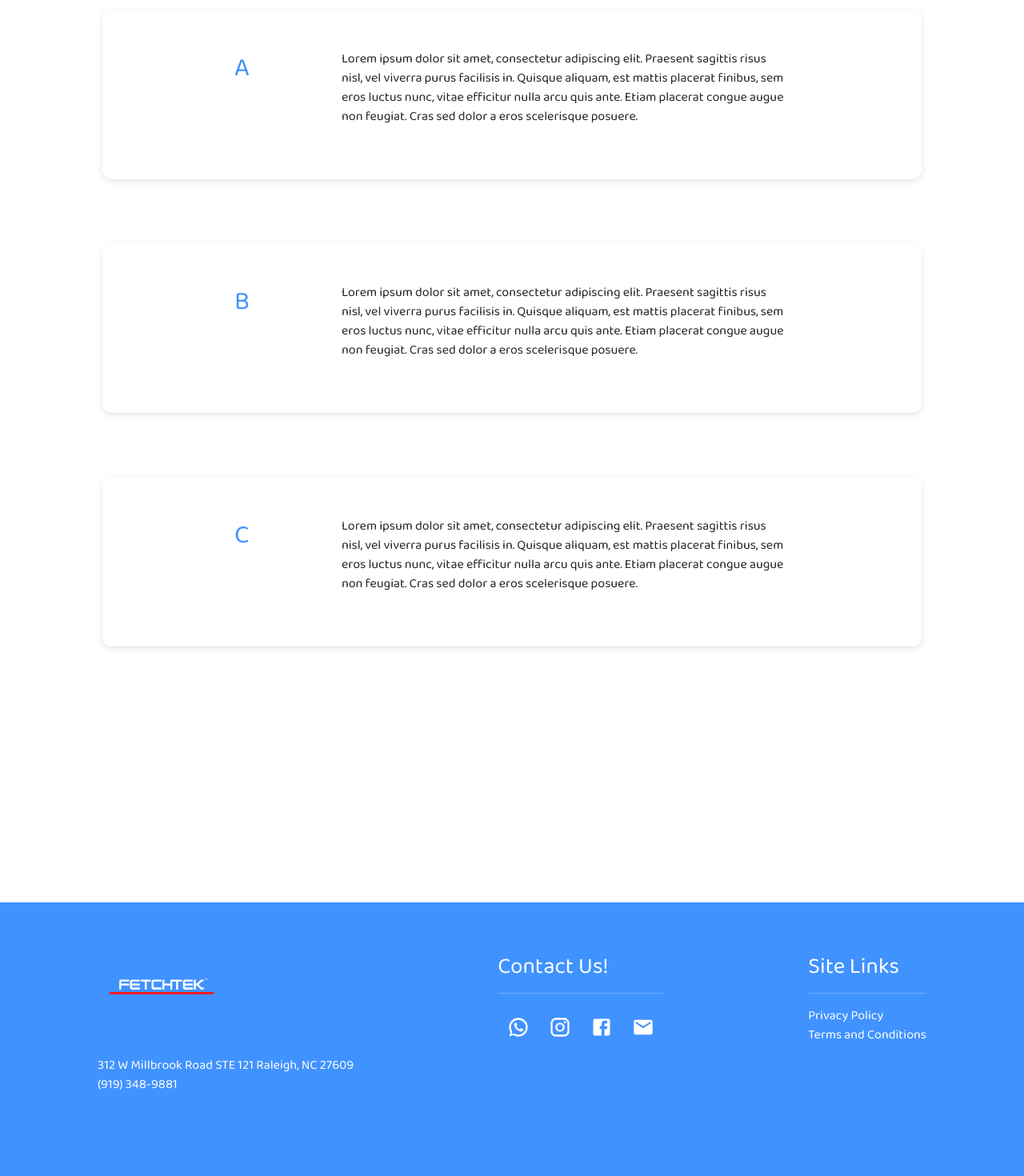
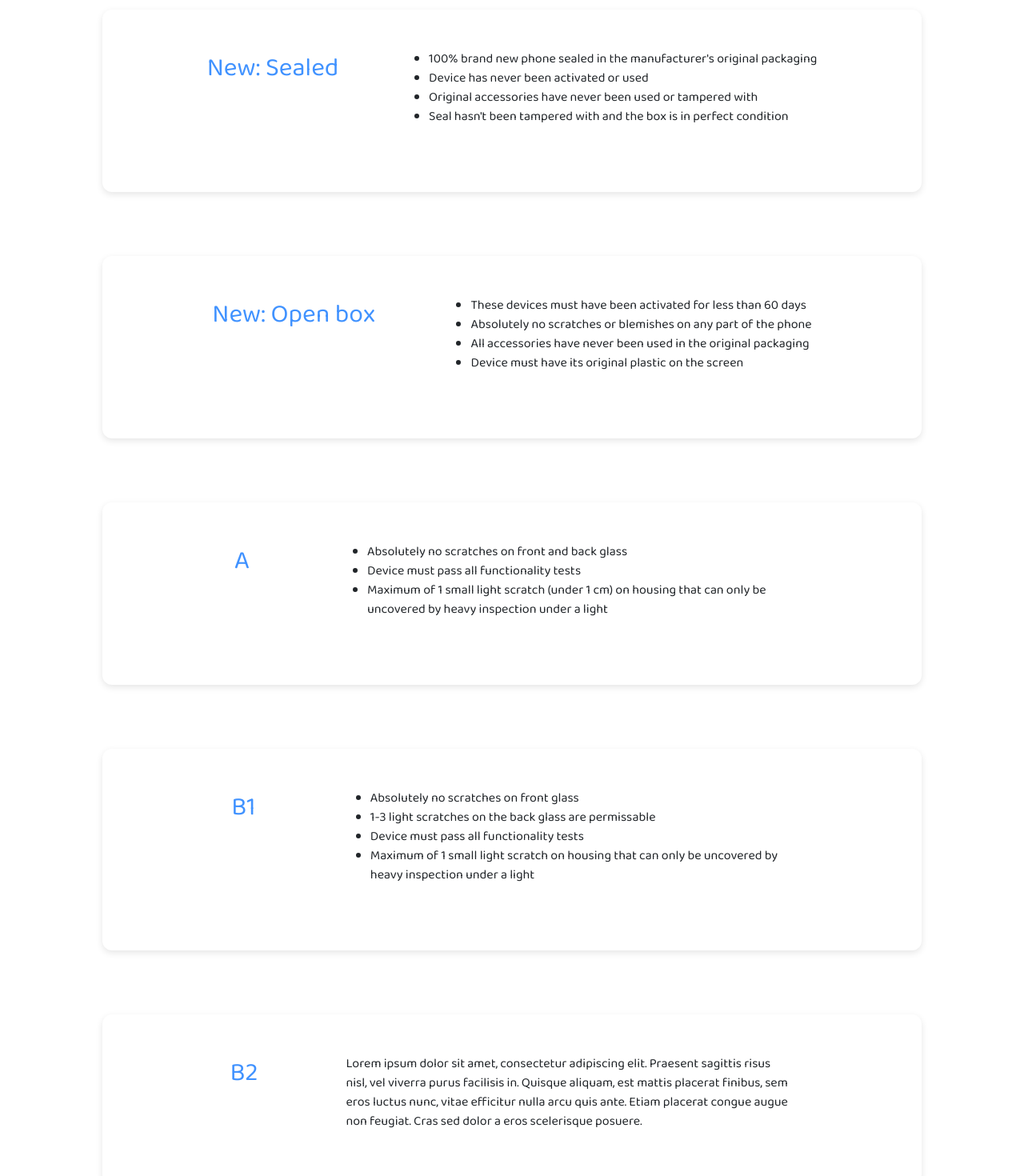
Before and after one commit to jaewonjung297/fetchtek-0.1.0, a React (Create React App) app in the folder frontend/: page /grading in a window 1280 px wide. Shown: the part 760-2230 px from the top of the page at 80% size. Built offline with nearby package versions, Linux system fonts and the light colour scheme.

Commit message:
made changes to grading

```diff
--- a/frontend/src/pages/Grading.js
+++ b/frontend/src/pages/Grading.js
@@ -62,7 +62,7 @@ export default function Grading() {
                     With FetchTek, you are guarnteed quality.
                     Our experts thoroughly inspect each product,
                     evaluating its physical condition, functionality,
-                    and overall quality. These grading standards will determine
+                    and overall quality. These grading standards determine
                     the value of your electronics.
                 </p>
                 <div className='button_small'>
@@ -78,16 +78,51 @@ export default function Grading() {
         </div>
         <div className = 'grading-container'>
             <div className = 'grade'>
-                <p className = 'grade-grade'>A</p>
-                <p className = 'grade-text'>Lorem ipsum dolor sit amet, consectetur adipiscing elit.
-                    Praesent sagittis risus nisl, vel viverra purus facilisis in.
-                    Quisque aliquam, est mattis placerat finibus, sem eros luctus nunc,
-                    vitae efficitur nulla arcu quis ante. Etiam placerat congue augue non
-                    feugiat. Cras sed dolor a eros scelerisque posuere.
+                <p className = 'grade-grade'>New: Sealed</p>
+                <p className = 'grade-text'>
+                <ul>
+                <li>100% brand new phone sealed in the manufacturer's original packaging</li>
+                <li>Device has never been activated or used</li>
+                <li>Original accessories have never been used or tampered with</li>
+                <li>Seal hasn't been tampered with and the box is in perfect condition</li>
+                </ul>
+                </p>
+            </div>
+        </div>
+            <div className = 'grade'>
+                <p className = 'grade-grade'>New: Open box</p>
+                <p className = 'grade-text'>
+                <ul>
+                <li>These devices must have been activated for less than 60 days</li>
+                <li>Absolutely no scratches or blemishes on any part of the phone</li>
+                <li>All accessories have never been used in the original packaging</li>
+                <li>Device must have its original plastic on the screen</li>
+                </ul>
                 </p>
             </div>
             <div className = 'grade'>
-                <p className = 'grade-grade'>B</p>
+                <p className = 'grade-grade'>A</p>
+                <p className = 'grade-text'>
+                <ul>
+                <li>Absolutely no scratches on front and back glass</li>
+                <li>Device must pass all functionality tests</li>
+                <li>Maximum of 1 small light scratch (under 1 cm) on housing that can only be uncovered by heavy inspection under a light</li>
+                </ul>
+                </p>
+            </div>
+            <div className = 'grade'>
+                <p className = 'grade-grade'>B1</p>
+                <p className = 'grade-text'>
+                <ul>
+                <li>Absolutely no scratches on front glass</li>
+                <li>1-3 light scratches on the back glass are permissable </li>
+                <li>Device must pass all functionality tests</li>
+                <li>Maximum of 1 small light scratch on housing that can only be uncovered by heavy inspection under a light</li>
+                </ul>
+                </p>
+            </div>
+            <div className = 'grade'>
+                <p className = 'grade-grade'>B2</p>
                 <p className = 'grade-text'>Lorem ipsum dolor sit amet, consectetur adipiscing elit.
                     Praesent sagittis risus nisl, vel viverra purus facilisis in.
                     Quisque aliquam, est mattis placerat finibus, sem eros luctus nunc,
@@ -104,8 +139,15 @@ export default function Grading() {
                     feugiat. Cras sed dolor a eros scelerisque posuere.
                 </p>
             </div>
-
-        </div>
+            <div className = 'grade'>
+                <p className = 'grade-grade'>D</p>
+                <p className = 'grade-text'>Lorem ipsum dolor sit amet, consectetur adipiscing elit.
+                    Praesent sagittis risus nisl, vel viverra purus facilisis in.
+                    Quisque aliquam, est mattis placerat finibus, sem eros luctus nunc,
+                    vitae efficitur nulla arcu quis ante. Etiam placerat congue augue non
+                    feugiat. Cras sed dolor a eros scelerisque posuere.
+                </p>
+            </div>
     </Styles>
   )
 }
```
